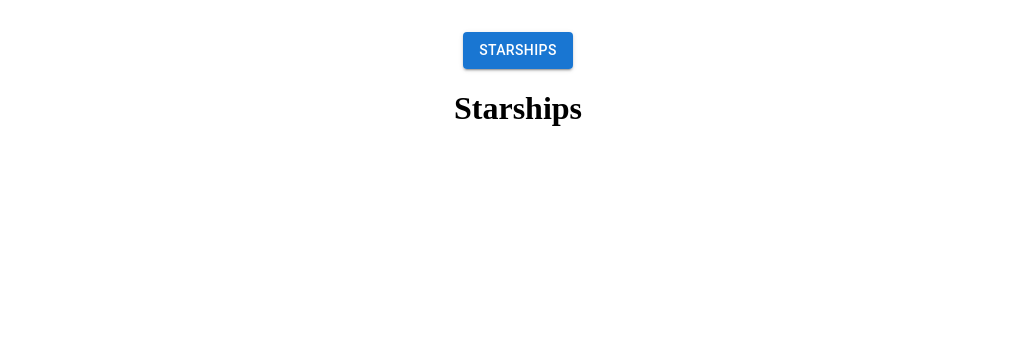
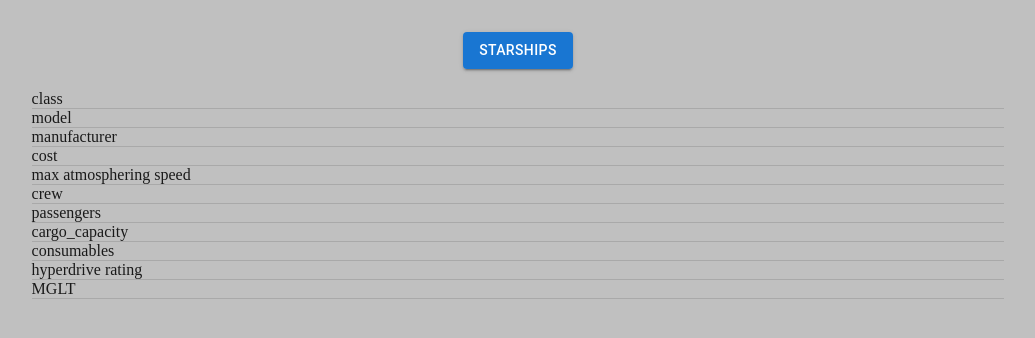
Before and after one commit to GokhanCihan/frontend-bootcamp, a React (Vite) app in the folder week-13/star-wars/: page /starships/1 in a window 1280 px wide. Shown: the top 338 px of the page, without its empty margins (122-1157 px from the left). Built offline with nearby package versions, Linux system fonts and the light colour scheme; no server answers.

Commit message:
-nav to detail screen

```diff
--- a/week-13/star-wars/src/Context/StarshipContext.jsx
+++ b/week-13/star-wars/src/Context/StarshipContext.jsx
@@ -7,8 +7,8 @@ export function StarshipContextProvider({children}) {
   const [nextUrl, setNextUrl] = useState("");
   const [starships, setStarships] = useState([]);
   const [disabled, setDisabled] = useState(false);
-  const [detailUrl, setDetailUrl] = useState(null);
-  const [detailInfo, setDetailInfo] = useState(null);
+  const [detailUrl, setDetailUrl] = useState("");
+  const [detailInfo, setDetailInfo] = useState("");
 
   const instance = axios.create({
     baseURL: "https://swapi.dev/api",
--- a/week-13/star-wars/src/components/StarshipActionCard/StarshipActionCard.jsx
+++ b/week-13/star-wars/src/components/StarshipActionCard/StarshipActionCard.jsx
@@ -5,23 +5,32 @@ import CardMedia from '@mui/material/CardMedia';
 import Typography from '@mui/material/Typography';
 import CardActionArea from '@mui/material/CardActionArea';
 import { useNavigate } from 'react-router-dom';
+import { Divider } from '@mui/material';
+import { useContext } from 'react';
+import StarshipContext from '../../Context/StarshipContext';
 
-export default function StarshipActionCard({starship, imgUrl}) {
+export default function StarshipActionCard({starship}) {
+  const { setDetailUrl } = useContext(StarshipContext);
   const navigate = useNavigate();
+
+  const handleClick = () => {
+    setDetailUrl(starship.url);
+    navigate(`/starships/${starship.url.slice(-2)}`);
+  }
 
   return (
     <Card
       variant="elevation"
       sx={{ width: 350 }}
-      onClick={() => navigate(`/starships/${detailUrl.slice(-2)}`)}
+      onClick={handleClick}
     >
       <CardActionArea>
         <CardMedia
           component="img"
           height="140"
-          image={imgUrl}
           alt="starship"
         />
+        <Divider />
         <CardContent>
           <Typography gutterBottom variant="subtitle1" component="div">
             {starship.name}
@@ -34,6 +43,7 @@ export default function StarshipActionCard({starship, imgUrl}) {
               {starship.starship_class}
             </Typography>
           </div>
+          <Divider />
           <div className='info-container'>
             <Typography variant="string" align="left" sx={{ color: 'text.primary' }}>
               Model:
@@ -42,6 +52,7 @@ export default function StarshipActionCard({starship, imgUrl}) {
               {starship.model}
             </Typography>
           </div>
+          <Divider />
           <div className='info-container'>
             <Typography variant="string" align="left" sx={{ color: 'text.primary' }}>
               Hyperdrive:
@@ -50,6 +61,7 @@ export default function StarshipActionCard({starship, imgUrl}) {
               {starship.hyperdrive_rating}
             </Typography>
           </div>
+          <Divider />
           <div className='info-container'>
             <Typography variant="string" align="left" sx={{ color: 'text.primary' }}>
               Manufacturer:
--- a/week-13/star-wars/src/index.css
+++ b/week-13/star-wars/src/index.css
@@ -3,6 +3,7 @@ html, body {
   padding: 0;
   width: 100vw;
   height: 100vh;
+  background-color: silver;
 }
 
 .ship-container {
@@ -17,3 +18,8 @@ html, body {
   display: grid;
   grid-template-columns: 1fr 1.5fr;
 }
+
+.detail-container {
+  width: 80%;
+  margin: 0 auto;
+}
--- a/week-13/star-wars/src/pages/StarshipDetail.jsx
+++ b/week-13/star-wars/src/pages/StarshipDetail.jsx
@@ -1,19 +1,50 @@
-import { useEffect, useState } from 'react';
+import { useEffect, useState, useContext } from 'react';
 import axios from "axios";
 import Main from '../layouts/Main';
+import StarshipContext from '../Context/StarshipContext';
+import { Typography, Divider } from '@mui/material';
 
 const instance = axios.create({
   baseURL: "https://swapi.dev/api",
 });
 
-function StarshipDetail({detailInfo}) {
+function StarshipDetail() {
+  const { detailInfo } = useContext(StarshipContext);
+
+  const info = {
+    "class": detailInfo.starship_class,
+    "model": detailInfo.name,
+    "manufacturer": detailInfo.manufacturer,
+    "cost": detailInfo.cost_in_credits,
+    "max atmosphering speed": detailInfo.max_atmosphering_speed,
+    "crew": detailInfo.crew,
+    "passengers": detailInfo.passengers,
+    "cargo_capacity": detailInfo.cargo_capacity,
+    "consumables": detailInfo.consumables,
+    "hyperdrive rating": detailInfo.hyperdrive_rating,
+    "MGLT": detailInfo.MGLT
+  }
 
   return (
     <Main>
-      <h1>Starships</h1>
-      <div className="ship-container">
-        {JSON.stringify(detailInfo)}
-      </div>
+      <h1>{detailInfo.name}</h1>
+      {
+        Object.entries(info).map(([key, value], index) => {
+          return (
+            <div key={index} className='detail-container'>
+              <div className='info-container'>
+                <Typography variant="string" align="left" sx={{ color: 'text.primary' }}>
+                  {key}
+                </Typography>
+                <Typography variant="string" align="left" sx={{ color: 'text.secondary' }}>
+                  {value}
+                </Typography>
+              </div>
+              <Divider/>
+            </div>
+          )
+        })
+      }
     </Main>
   )
 }
--- a/week-13/star-wars/src/pages/Starships.jsx
+++ b/week-13/star-wars/src/pages/Starships.jsx
@@ -17,7 +17,6 @@ function Starships() {
             return (
               <StarshipActionCard
                 key={index}
-                imgUrl={"imageUrl"}
                 starship={starship}
               />
             )
```
